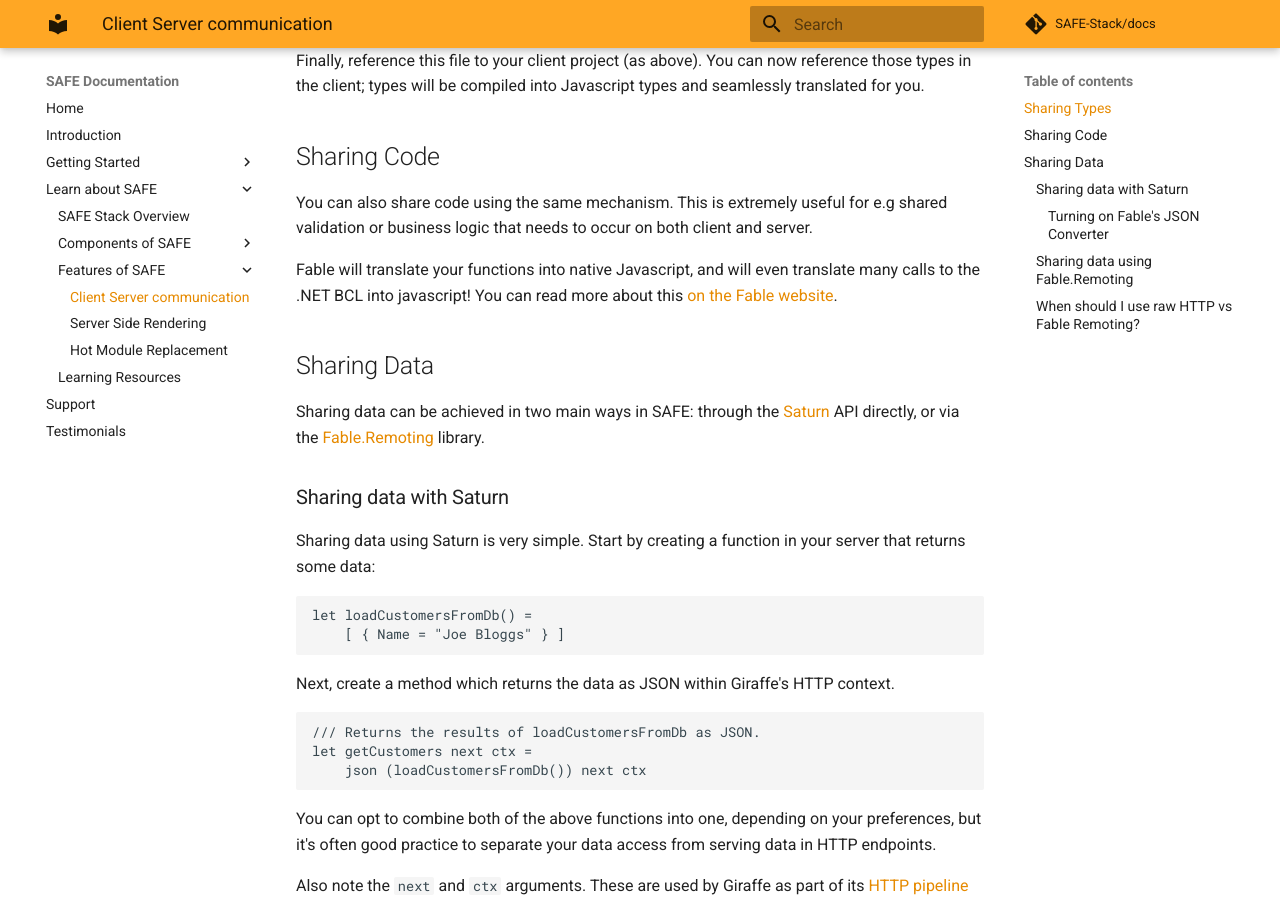
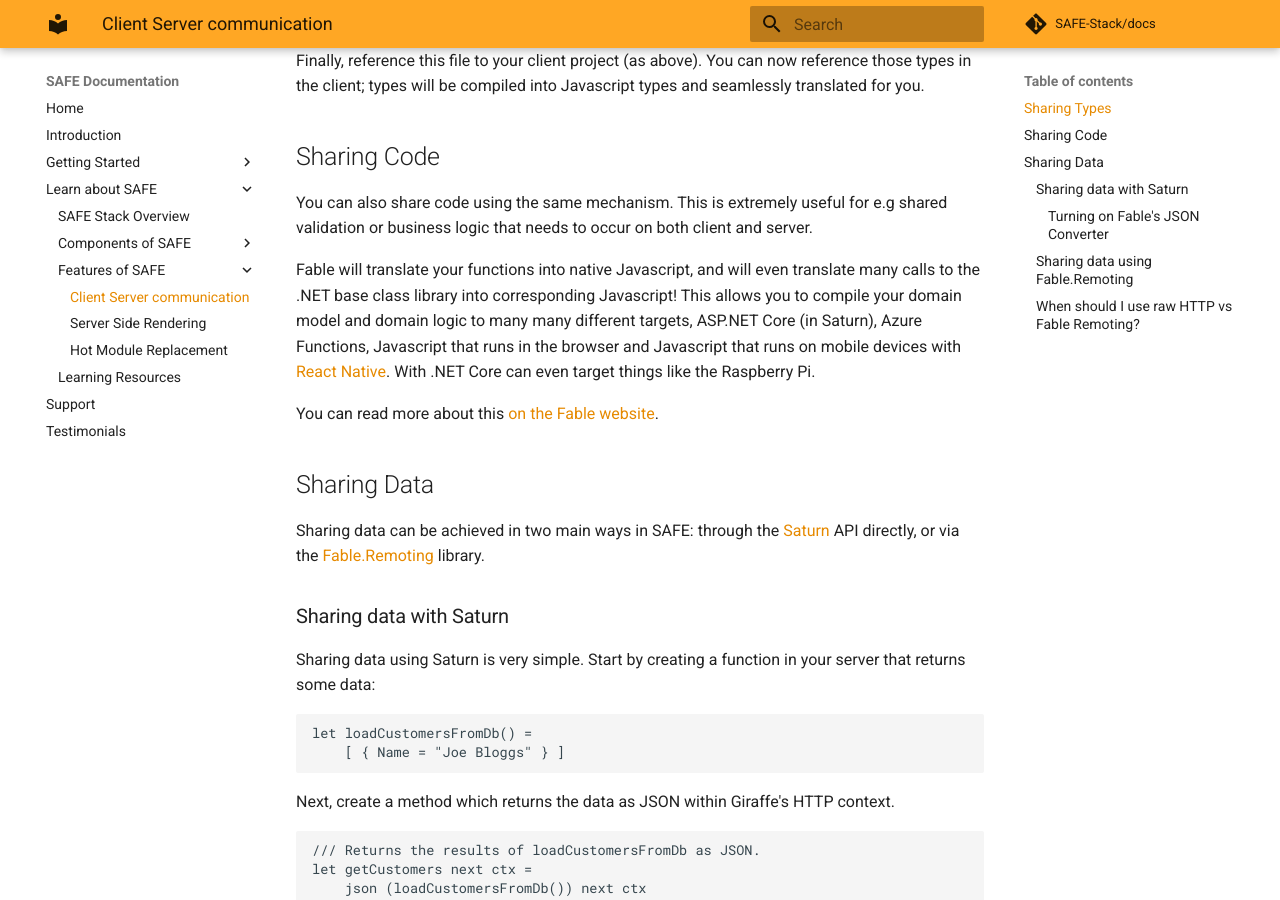
Before and after one commit to SAFE-Stack/docs, an MkDocs documentation site: the page built from docs/feature-client-server.md, in a window 1280 px wide and 900 px high, scrolled down 702 px. Built offline with MkDocs 1.6.1 and Material for MkDocs 9.7.7, drawn with Linux system fonts in a browser that asks for light colours; comment, search, counter and statistics services are not loaded; old or Windows-style settings are respelled for this version of MkDocs.

Commit message:
Add compile targets

```diff
--- a/docs/feature-client-server.md
+++ b/docs/feature-client-server.md
@@ -1,6 +1,7 @@
 One of the most powerful features of SAFE is the ability to seamlessly share **data**, **types** and **code** across client and server.
 
 ## Sharing Types
+
 Sharing your domain types and contracts between client and server is extremely simple. Thanks to Fable's excellent F# transpilation into Javascript, you can use all standard F# language features such as Records, Tuples and Discriminated Unions without worry. To share types across both your client and server project, first create a file in your repository called e.g `Shared.fs`.
 ![](img\client-server-01.png)
 
@@ -25,9 +26,12 @@
 Finally, reference this file to your client project (as above). You can now reference those types in the client; types will be compiled into Javascript types and seamlessly translated for you.
 
 ## Sharing Code
+
 You can also share code using the same mechanism. This is extremely useful for e.g shared validation or business logic that needs to occur on both client and server.
 
-Fable will translate your functions into native Javascript, and will even translate many calls to the .NET BCL into javascript! You can read more about this [on the Fable website](http://fable.io/docs/compatibility.html).
+Fable will translate your functions into native Javascript, and will even translate many calls to the .NET base class library into corresponding Javascript! This allows you to compile your domain model and domain logic to many many different targets, ASP.NET Core (in Saturn), Azure Functions, Javascript that runs in the browser and Javascript that runs on mobile devices with [React Native](https://facebook.github.io/react-native/). With .NET Core can even target things like the Raspberry Pi.
+
+You can read more about this [on the Fable website](http://fable.io/docs/compatibility.html).
 
 ## Sharing Data
 Sharing data can be achieved in two main ways in SAFE: through the [Saturn](https://saturnframework.github.io/docs/) API directly, or via the [Fable.Remoting](https://github.com/Zaid-Ajaj/Fable.Remoting) library.
```
